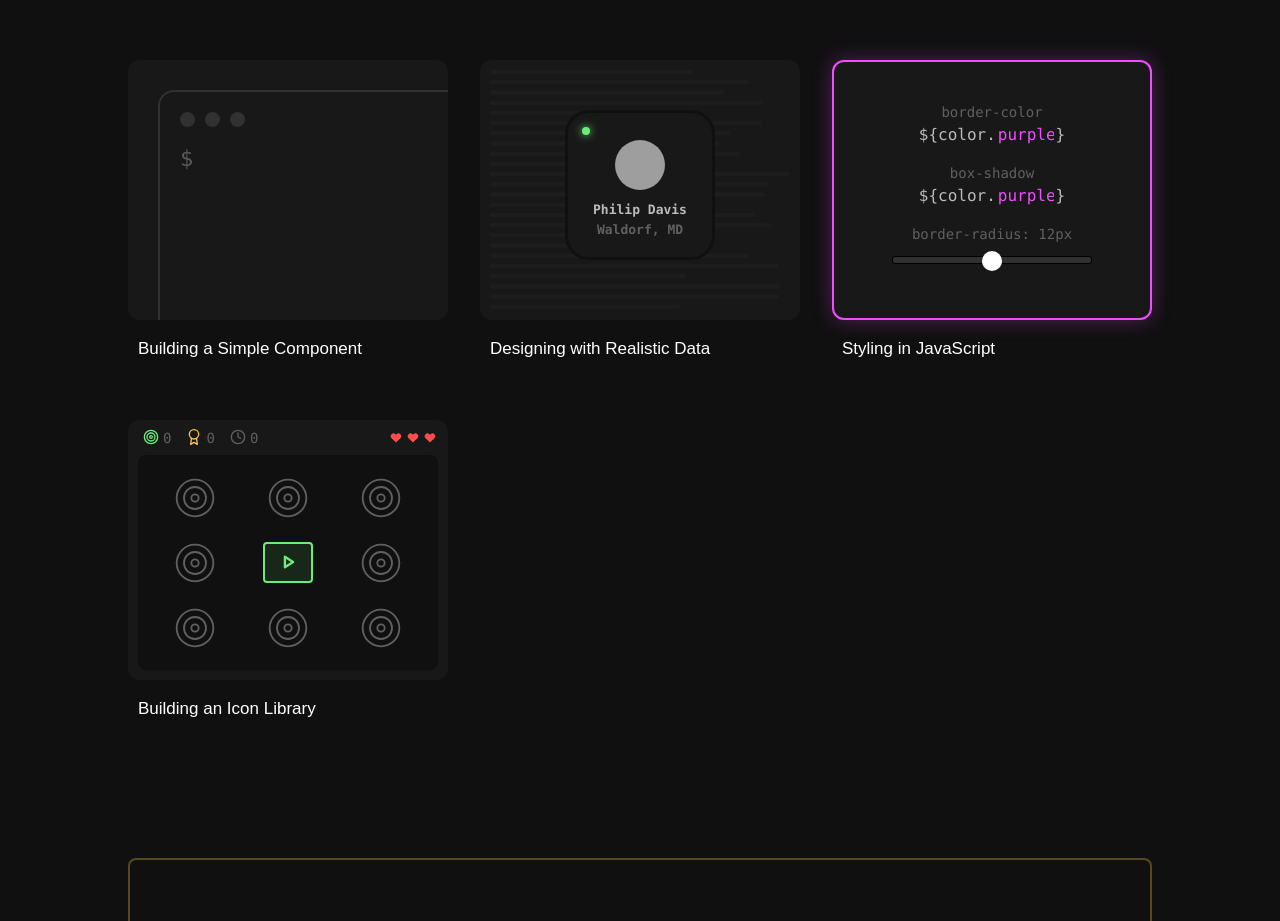
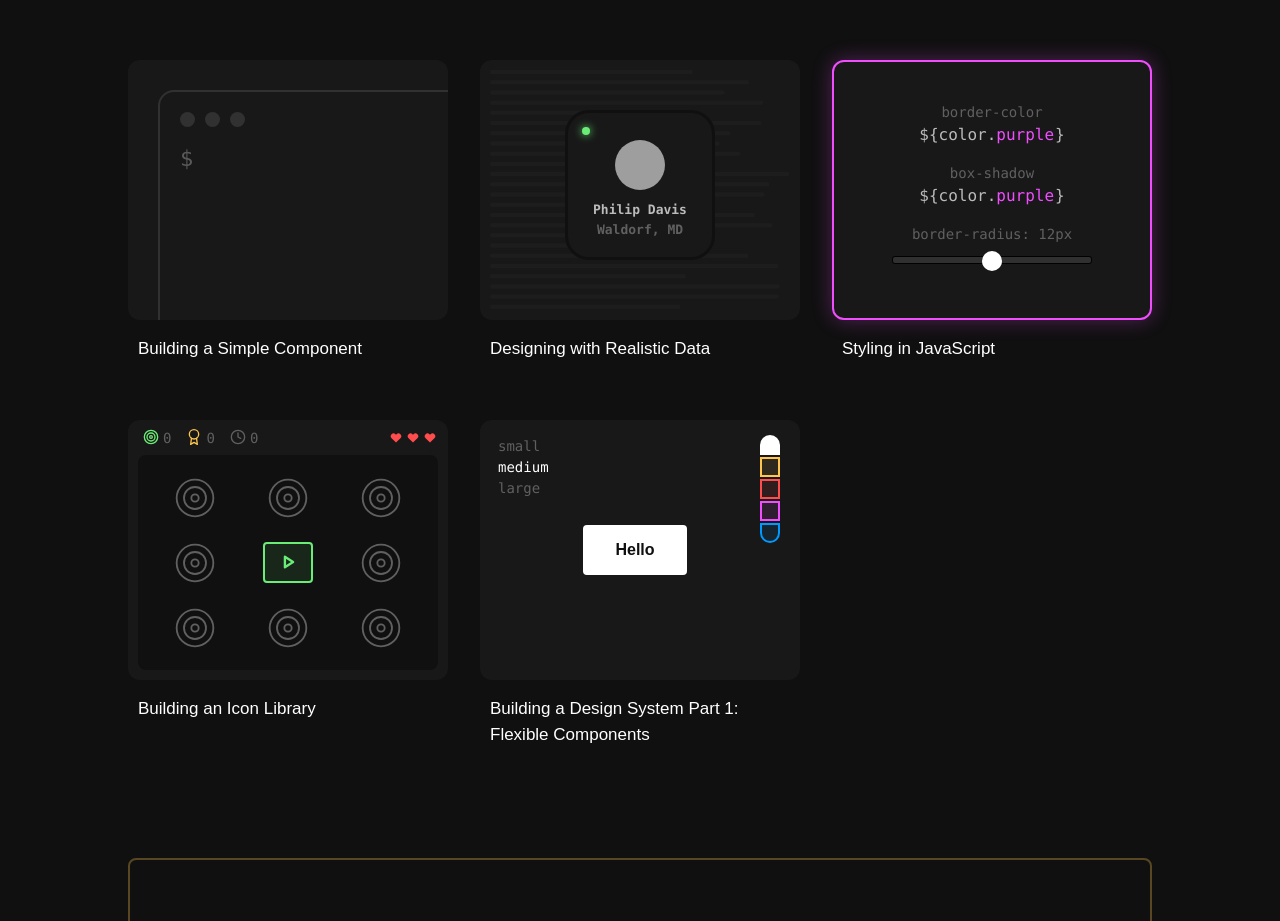
Before and after one commit to philipcdavis/reactfordesign.github.io, a Next.js app: page / in a window 1280 px wide. Shown: the part 1260-2181 px from the top of the page. Built offline with nearby package versions, Linux system fonts and the light colour scheme; grey boxes are pictures that could not be loaded; a web font is replaced by a local one.

Commit message:
Added flexible component example

```diff
--- a/components/LessonCards.js
+++ b/components/LessonCards.js
@@ -6,6 +6,7 @@ import SimpleComponent from './Lessons/SimpleComponent'
 import DesigningWithData from './Lessons/DesigningWithData'
 import StylingInJavascript from './Lessons/StylingInJavascript'
 import IconComponentLibrary from './Lessons/IconComponentLibrary'
+import DSFlexibleComponent from './Lessons/DSFlexibleComponent'
 
 
 const LessonCardContainer = styled(Box)`
@@ -56,6 +57,15 @@ const LessonCards = function(props) {
         </LessonCard>
         <LessonText mt={3}>Building an Icon Library</LessonText>
       </LessonCardContainer>
+      <LessonCardContainer px={3} width={breakpoints}>
+        <LessonCard>
+          <DSFlexibleComponent />
+        </LessonCard>
+        <LessonText mt={3}>
+          Building a Design System Part 1:
+          <div>Flexible Components</div>
+        </LessonText>
+      </LessonCardContainer>
     </Flex>
   );
 }
--- /dev/null
+++ b/components/Lessons/DSFlexibleComponent.js
@@ -0,0 +1,113 @@
+import React, { useState } from "react";
+import { Btn, color } from '../Tile'
+import { Box, Flex, Text } from "rebass/styled-components";
+import styled from "styled-components";
+import { hexToRGB } from "../Utils";
+
+const ColorPill = styled.div`
+  background-color: ${(props) =>
+    props.active === props.color
+      ? color[props.color]
+      : hexToRGB(color[props.color], 0.1)};
+  border: ${(props) => `2px solid ` + color[props.color]};
+  margin-bottom: 2px;
+  width: 20px;
+  height: 20px;
+  transition: 0.1s background ease-out;
+  cursor: pointer;
+
+  &:hover {
+    background-color: ${(props) =>
+      props.active === props.color
+        ? color[props.color]
+        : hexToRGB(color[props.color], 0.4)};
+  }
+
+  &:first-of-type {
+    border-top-left-radius: 100px;
+    border-top-right-radius: 100px;
+  }
+
+  &:last-of-type {
+    border-bottom-left-radius: 100px;
+    border-bottom-right-radius: 100px;
+  }
+`;
+
+const SizeText = styled(Text)`
+  font-family: menlo, monospace;
+  font-size: 14px;
+  margin-left: 10px;
+  position: relative;
+  cursor: pointer;
+  color: ${(props) =>
+    props.active === props.size ? color.white : color.gray1};
+
+  &:hover {
+    color: ${(props) =>
+      props.active === props.size ? color.white : color.gray0};
+  }
+`;
+
+const DSFlexibleComponent = () => {
+  const [color, setColor] = useState("white");
+  const [size, setSize] = useState("md");
+  return (
+    <>
+      <Flex
+        style={{ position: "absolute", top: 0, right: 0, bottom: 0, left: 0 }}
+        justifyContent={"center"}
+        alignItems={"center"}
+      >
+        <Btn
+          style={{ willChange: "padding, font-size" }}
+          size={size}
+          color={color}
+        >
+          Hello
+        </Btn>
+      </Flex>
+      <Box style={{ position: "absolute", top: 15, right: 20 }}>
+        <ColorPill
+          active={color}
+          color="white"
+          onClick={() => setColor("white")}
+        />
+        <ColorPill
+          active={color}
+          color="yellow"
+          onClick={() => setColor("yellow")}
+        />
+        <ColorPill active={color} color="red" onClick={() => setColor("red")} />
+        <ColorPill
+          active={color}
+          color="purple"
+          onClick={() => setColor("purple")}
+        />
+        <ColorPill
+          active={color}
+          color="blue"
+          onClick={() => setColor("blue")}
+        />
+      </Box>
+      <Flex
+        style={{ display: "inline-block" }}
+        flexDirection={"column"}
+        pt={3}
+        pl={2}
+      >
+        <SizeText active={size} size={"sm"} onClick={() => setSize("sm")}>
+          small
+        </SizeText>
+        <SizeText active={size} size={"md"} onClick={() => setSize("md")}>
+          medium
+        </SizeText>
+        <SizeText active={size} size={"lg"}  onClick={() => setSize("lg")}>
+          large
+        </SizeText>
+      </Flex>
+    </>
+  );
+}
+
+export default DSFlexibleComponent;
--- a/components/Lessons/StylingInJavascript.js
+++ b/components/Lessons/StylingInJavascript.js
@@ -29,11 +29,12 @@ const Invisinput = styled.input`
   background-color: transparent;
   border: none;
   outline: none;
-  display: inline;
+  display: inline-block;
+  padding: 0;
   font-size: 16px;
-  font-family: menlo;
-  min-width: 1ch;
-  width: calc(${props => props.inputColor.length}ch + 2px);
+  font-family: menlo, monospace;
+  min-width: 4px;
+  width: ${props => `calc(${props.inputColor.length}ch + 1px)`};
   color: ${props => color[props.inputColor] ? color[props.inputColor] : color.white};
 
   &::selection {
--- a/components/Tile/Button.js
+++ b/components/Tile/Button.js
@@ -2,7 +2,8 @@ import styled, { css } from 'styled-components';
 import { isDarkBackground, color, space } from './Utils';
 
 export const Btn = styled.button`
-  color: ${props => isDarkBackground(props.color) ? color.white : color.black};
+  color: ${(props) =>
+    isDarkBackground(props.color) ? color.white : color.black};
   outline: none;
   font-family: inherit;
   margin-right: 10px;
@@ -10,19 +11,28 @@ export const Btn = styled.button`
   border-radius: 4px;
   font-weight: bold;
   transition: 0.4s all cubic-bezier(0.15, 0.75, 0.45, 0.95);
-  background-color: ${props => props.color ? color[props.color] : color.blue};
+  background-color: ${(props) =>
+    props.color ? color[props.color] : color.blue};
 
   font-size: 16px;
-  padding: ${space[2] + 'px'} ${space[3] + 'px'};
+  padding: ${space[2] + "px"} ${space[3] + "px"};
 
-  ${props => props.size === "lg" && css`
-    font-size: 18px;
-    padding: ${space[2] + 4 + 'px'} ${space[4]+ 'px'};
-  `}
+  ${(props) =>
+    props.size === "lg" &&
+    css`
+      font-size: 18px;
+      padding: ${space[2] + 4 + "px"} ${space[4] + "px"};
+    `}
 
-  ${props => props.size === "sm" && css`
-    font-size: 14px;
-    padding: ${space[1] + 'px'} ${space[2] + 'px'};
+  ${(props) =>
+    props.size === "sm" &&
+    css`
+      font-size: 14px;
+      padding: ${space[1] + "px"} ${space[2] + "px"};
+    `}
+
+  ${props => isDarkBackground(props.color) && css`
+    border: 2px solid ${color.gray2};
   `}
 
   &:hover {
@@ -30,4 +40,4 @@ export const Btn = styled.button`
     transform: scale(1.1);
     border-radius: 4px;
   }
-`
+`;
```
